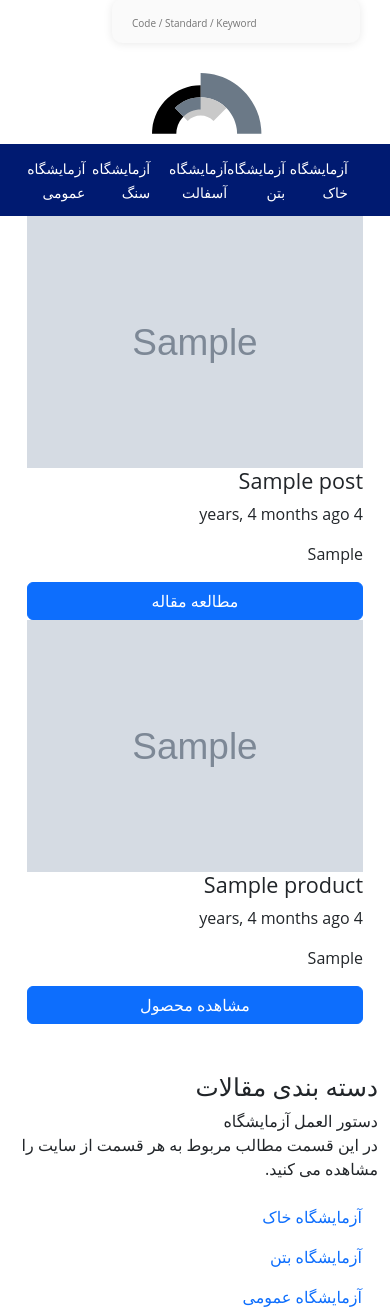
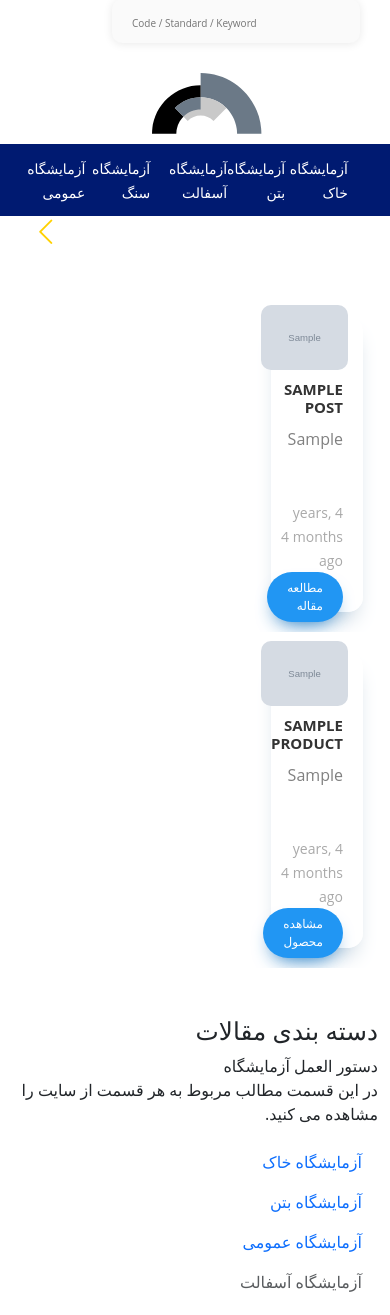
Before and after one commit to sina47822/peykhaks-django, a Django app: page / in a window 390 px wide. Shown: the part 127-1442 px from the top of the page. Run offline with Django 4.2, Linux system fonts and the light colour scheme; tables that the repository leaves empty hold one stand-in row (values such as "Sample post"); grey boxes marked "Sample" are stand-in pictures; some web fonts are replaced.

Commit message:
add another slider to website index

```diff
--- a/static/css/main.css
+++ b/static/css/main.css
@@ -936,25 +936,136 @@ footer .row{
 
 /* carousel */
 /* Equal Heights for OwlCarousel 2 */
-.owl-carousel {
-	.owl-stage {
-		display: flex;
-	}
-	.owl-item {
-		display: flex;
-		flex: 1 0 auto;
-	}
-	.thumbnail {
-		display: flex;
-		flex-direction: column;
-		margin: 0 15px;
-		.caption {
-			display: flex;
-			flex: 1 0 auto;
-			flex-direction: column;
-			.flex-text {
-				flex-grow: 1;
-			}
-		}
-	}
+#news-slider{
+  margin-top: 80px;
 }
+.pks-post-carousel .post-slide{
+  background: #fff;
+  margin: 20px 15px 20px;
+  border-radius: 15px;
+  padding-top: 1px;
+  box-shadow: 0px 14px 22px -9px #bbcbd8;
+}
+.pks-post-carousel .post-slide .post-img{
+  position: relative;
+  overflow: hidden;
+  border-radius: 10px;
+  margin: -12px 15px 8px 15px;
+  margin-left: -10px;
+}
+.pks-post-carousel .post-slide .post-img img{
+  width: 100%;
+  height: auto;
+  transform: scale(1,1);
+  transition:transform 0.2s linear;
+}
+.pks-post-carousel .post-slide:hover .post-img img{
+  transform: scale(1.1,1.1);
+}
+.pks-post-carousel .post-slide .over-layer{
+  width:100%;
+  height:100%;
+  position: absolute;
+  top:0;
+  left:0;
+  opacity:0;
+  background: linear-gradient(-45deg, rgba(6,190,244,0.75) 0%, rgba(45,112,253,0.6) 100%);
+  transition:all 0.50s linear;
+}
+.pks-post-carousel .post-slide:hover .over-layer{
+  opacity:1;
+  text-decoration:none;
+}
+.pks-post-carousel .post-slide .over-layer i{
+  position: relative;
+  top:45%;
+  text-align:center;
+  display: block;
+  color:#fff;
+  font-size:25px;
+}
+.pks-post-carousel .post-slide .post-content{
+  background:#fff;
+  padding: 2px 20px 40px;
+  border-radius: 15px;
+}
+.pks-post-carousel .post-slide .post-title a{
+  font-size:15px;
+  font-weight:bold;
+  color:#333;
+  display: inline-block;
+  text-transform:uppercase;
+  transition: all 0.3s ease 0s;
+}
+.pks-post-carousel .post-slide .post-title a:hover{
+  text-decoration: none;
+  color:#3498db;
+}
+.pks-post-carousel .post-slide .post-description{
+  line-height:24px;
+  color:#808080;
+  margin-bottom:25px;
+}
+.post-slide .post-date{
+  color:#a9a9a9;
+  font-size: 14px;
+}
+.pks-post-carousel .post-slide .post-date i{
+  font-size:20px;
+  margin-right:8px;
+  color: #CFDACE;
+}
+.pks-post-carousel .post-slide .read-more{
+  padding: 7px 20px;
+  float: right;
+  font-size: 12px;
+  background: #2196F3;
+  color: #ffffff;
+  box-shadow: 0px 10px 20px -10px #1376c5;
+  border-radius: 25px;
+  text-transform: uppercase;
+}
+.post-slide .read-more:hover{
+  background: #3498db;
+  text-decoration:none;
+  color:#fff;
+}
+.owl-controls .owl-buttons{
+  text-align:center;
+  margin-top:20px;
+}
+.owl-controls .owl-buttons .owl-prev{
+  background: #fff;
+  position: absolute;
+  top:-13%;
+  left:15px;
+  padding: 0 18px 0 15px;
+  border-radius: 50px;
+  box-shadow: 3px 14px 25px -10px #92b4d0;
+  transition: background 0.5s ease 0s;
+}
+.owl-controls .owl-buttons .owl-next{
+  background: #fff;
+  position: absolute;
+  top:-13%;
+  right: 15px;
+  padding: 0 15px 0 18px;
+  border-radius: 50px;
+  box-shadow: -3px 14px 25px -10px #92b4d0;
+  transition: background 0.5s ease 0s;
+}
+.owl-controls .owl-buttons .owl-prev:after,
+.owl-controls .owl-buttons .owl-next:after{
+  content:"\f104";
+  font-family: FontAwesome;
+  color: #333;
+  font-size:30px;
+}
+.owl-controls .owl-buttons .owl-next:after{
+  content:"\f105";
+}
+@media only screen and (max-width:1280px) {
+  .post-slide .post-content{
+      padding: 0px 15px 25px 15px;
+  }
+}
--- a/static/js/main.js
+++ b/static/js/main.js
@@ -1,141 +1,168 @@
 var $ = jQuery.noConflict();
 
 // Carousel
-$(document).ready(function () {
-	var owl = $("#owl-demo-2");
-	owl.owlCarousel({
-		autoplay: true,
-		autoplayTimeout: 1000,
-		autoplayHoverPause: true,
-		items: 3,
-		loop: true,
-		center: false,
-		rewind: false,
-		mouseDrag: true,
-		touchDrag: true,
-		pullDrag: true,
-		freeDrag: false,
-		margin: 0,
-		stagePadding: 0,
-		merge: false,
-		mergeFit: true,
-		autoWidth: false,
-		startPosition: 0,
-		rtl: true,
-		smartSpeed: 250,
-		fluidSpeed: false,
-		dragEndSpeed: false,
-		responsive: {
-			0: {
-				items: 1
-				// nav: true
-			},
-			480: {
-				items: 2,
-				nav: false
-			},
-			768: {
-				items: 3,
-				// nav: true,
-				loop: false
-			},
-			992: {
-				items: 4,
-				// nav: true,
-				loop: false
-			}
-		},
-		responsiveRefreshRate: 200,
-		responsiveBaseElement: window,
-		fallbackEasing: "swing",
-		info: false,
-		nestedItemSelector: false,
-		itemElement: "div",
-		stageElement: "div",
-		refreshClass: "owl-refresh",
-		loadedClass: "owl-loaded",
-		loadingClass: "owl-loading",
-		rtlClass: "owl-rtl",
-		responsiveClass: "owl-responsive",
-		dragClass: "owl-drag",
-		itemClass: "owl-item",
-		stageClass: "owl-stage",
-		stageOuterClass: "owl-stage-outer",
-		grabClass: "owl-grab",
-		autoHeight: false,
-		lazyLoad: false
-	});
-  var owl = $("#owl-demo-3");
-	owl.owlCarousel({
-		autoplay: true,
-		autoplayTimeout: 1000,
-		autoplayHoverPause: true,
-		items: 3,
-		loop: true,
-		center: false,
-		rewind: false,
-		mouseDrag: true,
-		touchDrag: true,
-		pullDrag: true,
-		freeDrag: false,
-		margin: 0,
-		stagePadding: 0,
-		merge: false,
-		mergeFit: true,
-		autoWidth: false,
-		startPosition: 0,
-		rtl: true,
-		smartSpeed: 250,
-		fluidSpeed: false,
-		dragEndSpeed: false,
-		responsive: {
-			0: {
-				items: 1
-				// nav: true
-			},
-			480: {
-				items: 2,
-				nav: false
-			},
-			768: {
-				items: 3,
-				// nav: true,
-				loop: false
-			},
-			992: {
-				items: 4,
-				// nav: true,
-				loop: false
-			}
-		},
-		responsiveRefreshRate: 200,
-		responsiveBaseElement: window,
-		fallbackEasing: "swing",
-		info: false,
-		nestedItemSelector: false,
-		itemElement: "div",
-		stageElement: "div",
-		refreshClass: "owl-refresh",
-		loadedClass: "owl-loaded",
-		loadingClass: "owl-loading",
-		rtlClass: "owl-rtl",
-		responsiveClass: "owl-responsive",
-		dragClass: "owl-drag",
-		itemClass: "owl-item",
-		stageClass: "owl-stage",
-		stageOuterClass: "owl-stage-outer",
-		grabClass: "owl-grab",
-		autoHeight: false,
-		lazyLoad: false
-	});
+// $(document).ready(function () {
+// 	var owl = $("#owl-demo-2");
+// 	owl.owlCarousel({
+// 		autoplay: true,
+// 		autoplayTimeout: 1000,
+// 		autoplayHoverPause: true,
+// 		items: 3,
+// 		loop: true,
+// 		center: false,
+// 		rewind: false,
+// 		mouseDrag: true,
+// 		touchDrag: true,
+// 		pullDrag: true,
+// 		freeDrag: false,
+// 		margin: 0,
+// 		stagePadding: 0,
+// 		merge: false,
+// 		mergeFit: true,
+// 		autoWidth: false,
+// 		startPosition: 0,
+// 		rtl: true,
+// 		smartSpeed: 250,
+// 		fluidSpeed: false,
+// 		dragEndSpeed: false,
+// 		responsive: {
+// 			0: {
+// 				items: 1
+// 				// nav: true
+// 			},
+// 			480: {
+// 				items: 2,
+// 				nav: false
+// 			},
+// 			768: {
+// 				items: 3,
+// 				// nav: true,
+// 				loop: false
+// 			},
+// 			992: {
+// 				items: 4,
+// 				// nav: true,
+// 				loop: false
+// 			}
+// 		},
+// 		responsiveRefreshRate: 200,
+// 		responsiveBaseElement: window,
+// 		fallbackEasing: "swing",
+// 		info: false,
+// 		nestedItemSelector: false,
+// 		itemElement: "div",
+// 		stageElement: "div",
+// 		refreshClass: "owl-refresh",
+// 		loadedClass: "owl-loaded",
+// 		loadingClass: "owl-loading",
+// 		rtlClass: "owl-rtl",
+// 		responsiveClass: "owl-responsive",
+// 		dragClass: "owl-drag",
+// 		itemClass: "owl-item",
+// 		stageClass: "owl-stage",
+// 		stageOuterClass: "owl-stage-outer",
+// 		grabClass: "owl-grab",
+// 		autoHeight: false,
+// 		lazyLoad: false
+// 	});
+//   var owl = $("#owl-demo-3");
+// 	owl.owlCarousel({
+// 		autoplay: true,
+// 		autoplayTimeout: 1000,
+// 		autoplayHoverPause: true,
+// 		items: 3,
+// 		loop: true,
+// 		center: false,
+// 		rewind: false,
+// 		mouseDrag: true,
+// 		touchDrag: true,
+// 		pullDrag: true,
+// 		freeDrag: false,
+// 		margin: 0,
+// 		stagePadding: 0,
+// 		merge: false,
+// 		mergeFit: true,
+// 		autoWidth: false,
+// 		startPosition: 0,
+// 		rtl: true,
+// 		smartSpeed: 250,
+// 		fluidSpeed: false,
+// 		dragEndSpeed: false,
+// 		responsive: {
+// 			0: {
+// 				items: 1
+// 				// nav: true
+// 			},
+// 			480: {
+// 				items: 2,
+// 				nav: false
+// 			},
+// 			768: {
+// 				items: 3,
+// 				// nav: true,
+// 				loop: false
+// 			},
+// 			992: {
+// 				items: 4,
+// 				// nav: true,
+// 				loop: false
+// 			}
+// 		},
+// 		responsiveRefreshRate: 200,
+// 		responsiveBaseElement: window,
+// 		fallbackEasing: "swing",
+// 		info: false,
+// 		nestedItemSelector: false,
+// 		itemElement: "div",
+// 		stageElement: "div",
+// 		refreshClass: "owl-refresh",
+// 		loadedClass: "owl-loaded",
+// 		loadingClass: "owl-loading",
+// 		rtlClass: "owl-rtl",
+// 		responsiveClass: "owl-responsive",
+// 		dragClass: "owl-drag",
+// 		itemClass: "owl-item",
+// 		stageClass: "owl-stage",
+// 		stageOuterClass: "owl-stage-outer",
+// 		grabClass: "owl-grab",
+// 		autoHeight: false,
+// 		lazyLoad: false
+// 	});
+// $(".next").click(function () {
+//   owl.trigger("owl.next");
+// });
+// $(".prev").click(function () {
+//   owl.trigger("owl.prev");
+// });
+// });
 
-	$(".next").click(function () {
-		owl.trigger("owl.next");
-	});
-	$(".prev").click(function () {
-		owl.trigger("owl.prev");
-	});
+$(document).ready(function() {
+  $("#news-slider").owlCarousel({
+      items : 3,
+      itemsDesktop:[1199,3],
+      itemsDesktopSmall:[980,2],
+      itemsMobile : [600,1],
+      navigation:true,
+      navigationText:["",""],
+      pagination:true,
+      autoPlay:true,
+      rtl: true,
+  });
 });
+$(document).ready(function() {
+  $("#news-slider-2").owlCarousel({
+      items : 3,
+      itemsDesktop:[1199,3],
+      itemsDesktopSmall:[980,2],
+      itemsMobile : [600,1],
+      navigation:true,
+      navigationText:["",""],
+      pagination:true,
+      autoPlay:true,
+      rtl: true,
+  });
+});
+
 
 
 // switch price list checked box
--- a/templates/partials/blog-carousel.html
+++ b/templates/partials/blog-carousel.html
@@ -2,24 +2,30 @@
 {% load static %}
 
 
-<section>
-	<div class="container-fluid">
-		<div id="owl-demo-3" class="owl-carousel owl-theme">
 
+<div class="pks-post-carousel container-fluid">
+	<div class="row">
+		<div class="col-md-12">
+			<div id="news-slider" class="owl-carousel">
 			{% for post in posts %}
-			<article class="thumbnail item">
-				<a href="{% url 'website:blog-detail' post.slug %}">
-					<img src="{{post.image.url}}" class="img-responsive" />
-				</a>
-				<div class="caption">
-					<h4>{{post.title}}</h4>
-					<p class="flex-text">{{post.publish_date|naturaltime }}</p>
-					<p class="flex-text">{{post.post_summery|safe|truncatechars:100 }}</p>
-					<a href="{% url 'website:blog-detail' post.slug %}" class="btn btn-primary btn-block">مطالعه مقاله</a>
+			<div class="post-slide">
+				<div class="post-img">
+					<img src="{{post.image.url}}" alt="">
+					<a href="{% url 'website:blog-detail' post.slug %}" class="over-layer"><i class="fa fa-link"></i></a>
 				</div>
-			</article>
+				<div class="post-content">
+					<h3 class="post-title">
+					<a href="{% url 'website:blog-detail' post.slug %}">{{post.title}}</a>
+					</h3>
+					<p class="post-description">{{post.post_summery|safe|truncatechars:100 }}</p>
+					<span class="post-date"><i class="fa fa-clock-o"></i>{{post.publish_date|naturaltime }}</span>
+					<a href="#" class="read-more">مطالعه مقاله</a>
+				</div>
+			</div>
+
             {% endfor %}
 
-		</div><!-- #owl-demo-2 -->
-	</div><!-- .container -->
-</section>
+		</div>
+	</div>
+  </div>
+</div>
--- a/templates/partials/product-carousel.html
+++ b/templates/partials/product-carousel.html
@@ -1,24 +1,30 @@
 {% load humanize %}
 {% load static %}
 
+<div class="pks-post-carousel container-fluid">
+	<div class="row">
+		<div class="col-md-12">
+			<div id="news-slider-2" class="owl-carousel">
+            {% for product in products %}
 
-<section>
-	<div class="container-fluid">
-		<div id="owl-demo-2" class="owl-carousel owl-theme">
-            {% for product in products %}
-			<article class="thumbnail item">
-				<a href="{% url 'product:productdetails' product.slug %}">
-					<img src="{{product.image}}" class="img-responsive" />
-				</a>
-				<div class="caption">
-					<h4>{{product.title}}</h4>
-                    <p class="flex-text">{{product.publish_date|naturaltime }}</p>
-					<p class="flex-text">{{product.summery |safe |truncatechars:100}}</p>
-					<a href="{% url 'product:productdetails' product.slug %}" class="btn btn-primary btn-block">مشاهده محصول</a>
+            <div class="post-slide">
+				<div class="post-img">
+					<img src="{{product.image.url}}" alt="">
+					<a href="{% url 'product:productdetails' product.slug %}" class="over-layer"><i class="fa fa-link"></i></a>
 				</div>
-			</article>
+				<div class="post-content">
+					<h3 class="post-title">
+					<a href="{% url 'product:productdetails' product.slug %}">{{product.title}}</a>
+					</h3>
+					<p class="post-description">{{product.summery |safe |truncatechars:100}}</p>
+					<span class="post-date"><i class="fa fa-clock-o"></i>{{product.publish_date|naturaltime }}</span>
+					<a href="#" class="read-more">مشاهده محصول</a>
+				</div>
+			</div>
+
             {% endfor %}
 
-		</div><!-- #owl-demo-2 -->
-	</div><!-- .container -->
-</section>
+		</div>
+	</div>
+  </div>
+</div>
```
